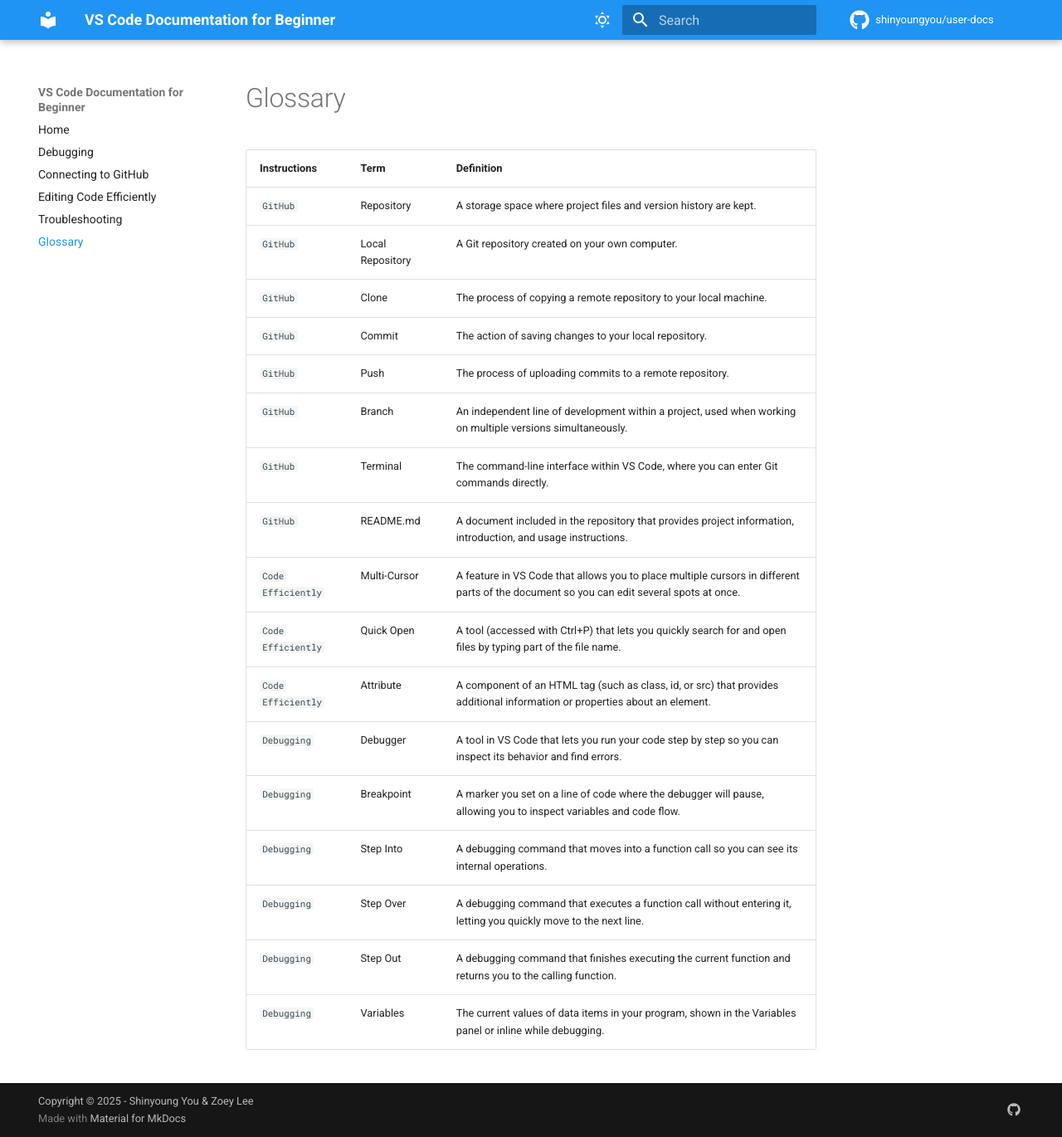
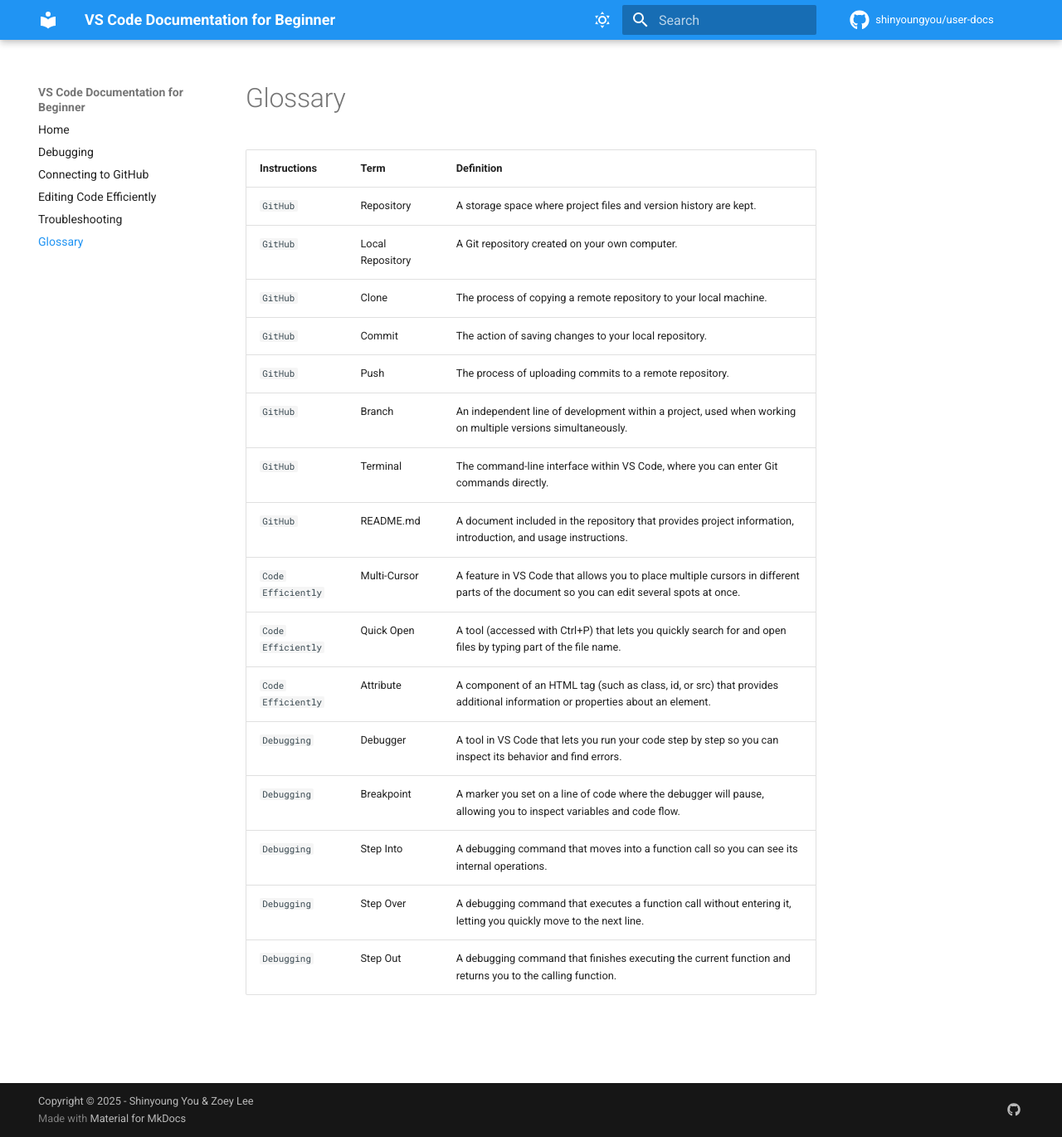
Before and after one commit to shinyoungyou/user-docs, an MkDocs documentation site: the page built from docs/pages/glossary.md, in a window 1280 px wide and 1370 px high. Shown: the whole window at 83% size. Built offline with MkDocs 1.6.1 and Material for MkDocs 9.7.7, drawn with Linux system fonts in a browser that asks for light colours; comment, search, counter and statistics services are not loaded.

Commit message:
Remove a row

```diff
--- a/docs/pages/glossary.md
+++ b/docs/pages/glossary.md
@@ -16,4 +16,3 @@
 |`Debugging`|Step Into|A debugging command that moves into a function call so you can see its internal operations.|
 |`Debugging`|Step Over|A debugging command that executes a function call without entering it, letting you quickly move to the next line.|
 |`Debugging`|Step Out|A debugging command that finishes executing the current function and returns you to the calling function.|
-|`Debugging`|Variables|The current values of data items in your program, shown in the Variables panel or inline while debugging.|
```
